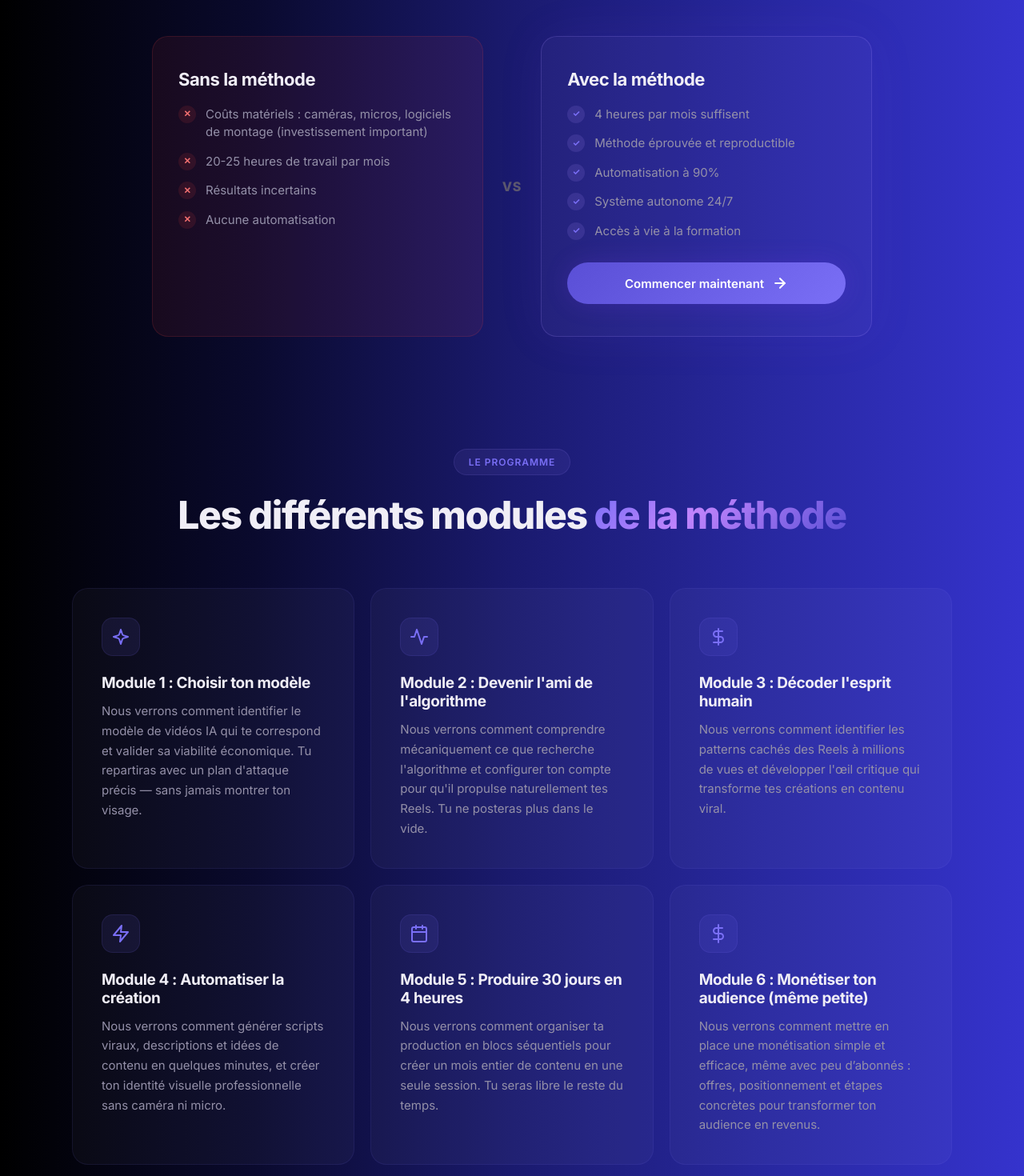
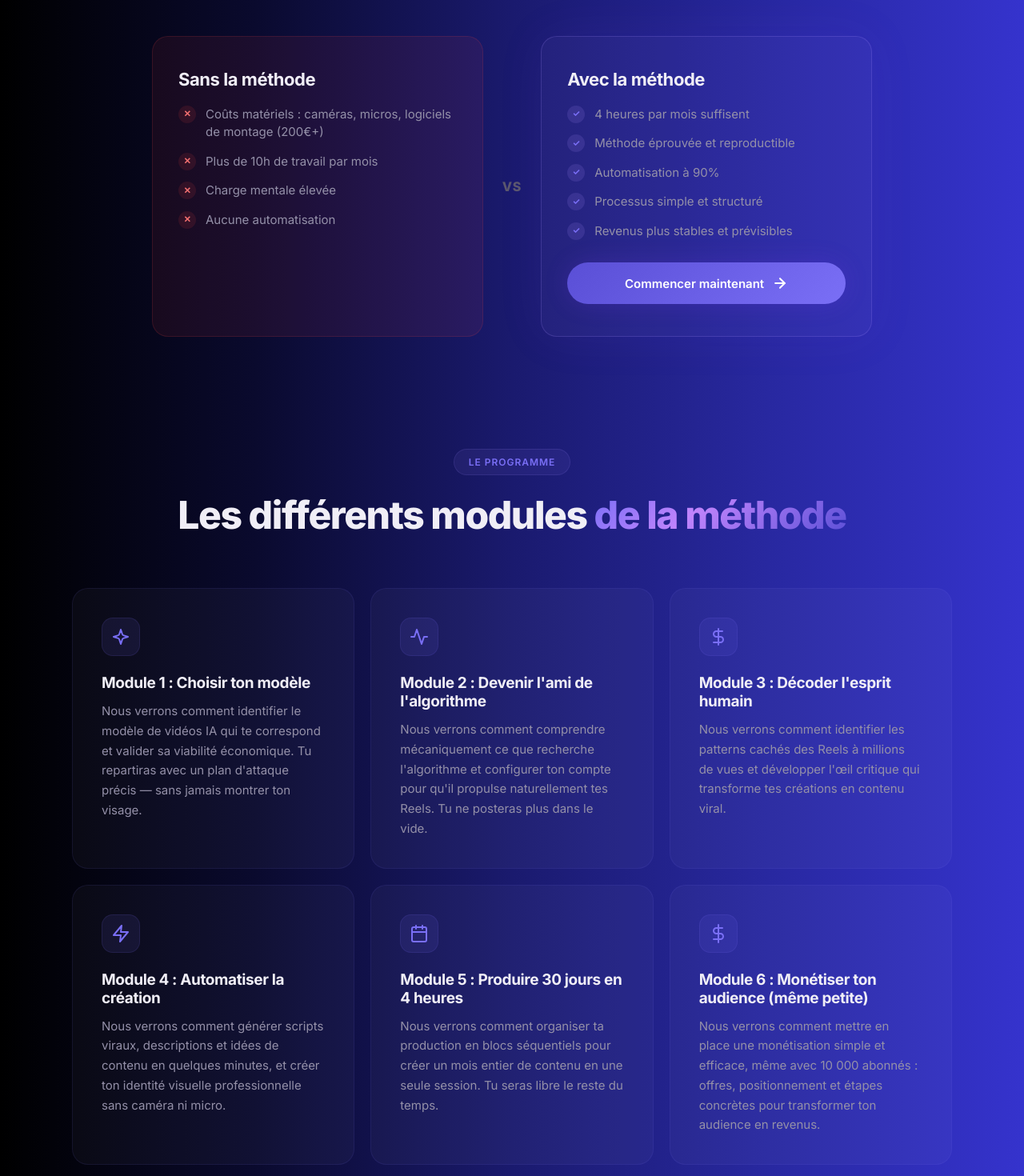
Before and after one commit to matheo-valiente/formation_ia, a React (Vite) app: page / in a window 1280 px wide. Shown: the part 2760-4230 px from the top of the page at 80% size. Built offline with nearby package versions, Linux system fonts and the light colour scheme.

Commit message:
changementmopdulesmail

```diff
--- a/src/App.jsx
+++ b/src/App.jsx
@@ -111,7 +111,7 @@ const features = [
       </svg>
     ),
     title: 'Module 6 : Monétiser ton audience (même petite)',
-    desc: "Nous verrons comment mettre en place une monétisation simple et efficace, même avec peu d’abonnés : offres, positionnement et étapes concrètes pour transformer ton audience en revenus.",
+    desc: "Nous verrons comment mettre en place une monétisation simple et efficace, même avec 10 000 abonnés : offres, positionnement et étapes concrètes pour transformer ton audience en revenus.",
   },
 ];
 
@@ -559,15 +559,15 @@ export default function App() {
               <ul className={s.compList}>
                 <li>
                   <span className={s.compX}>✕</span>
-                  Coûts matériels : caméras, micros, logiciels de montage (investissement important)
+                  Coûts matériels : caméras, micros, logiciels de montage (200€+)
                 </li>
                 <li>
                   <span className={s.compX}>✕</span>
-                  20-25 heures de travail par mois
+                  Plus de 10h de travail par mois
                 </li>
                 <li>
                   <span className={s.compX}>✕</span>
-                  Résultats incertains
+                  Charge mentale élevée
                 </li>
                 <li>
                   <span className={s.compX}>✕</span>
@@ -595,11 +595,11 @@ export default function App() {
                 </li>
                 <li>
                   <span className={s.compCheck}>✓</span>
-                  Système autonome 24/7
+                  Processus simple et structuré
                 </li>
                 <li>
                   <span className={s.compCheck}>✓</span>
-                  Accès à vie à la formation
+                  Revenus plus stables et prévisibles
                 </li>
               </ul>
               <a
```
